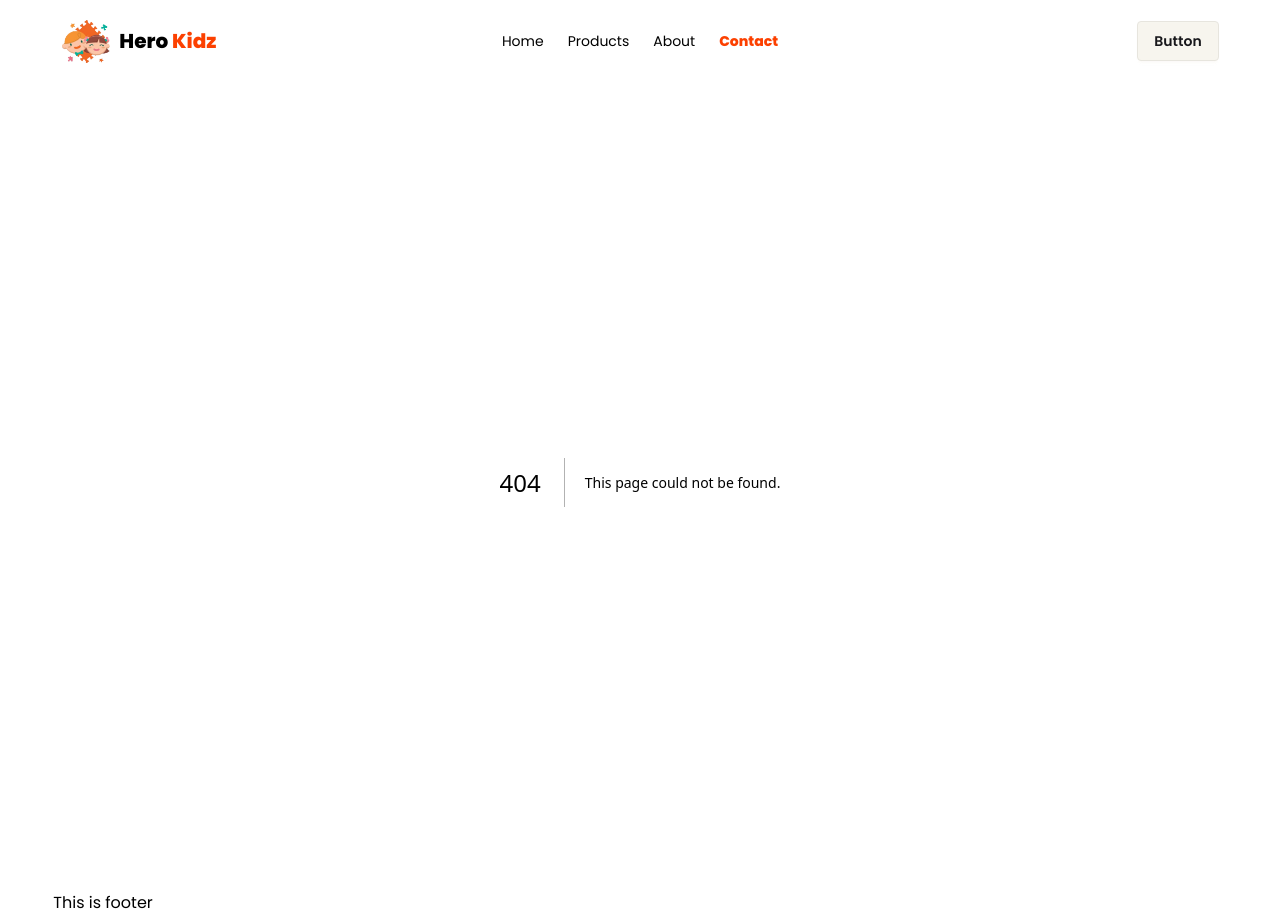
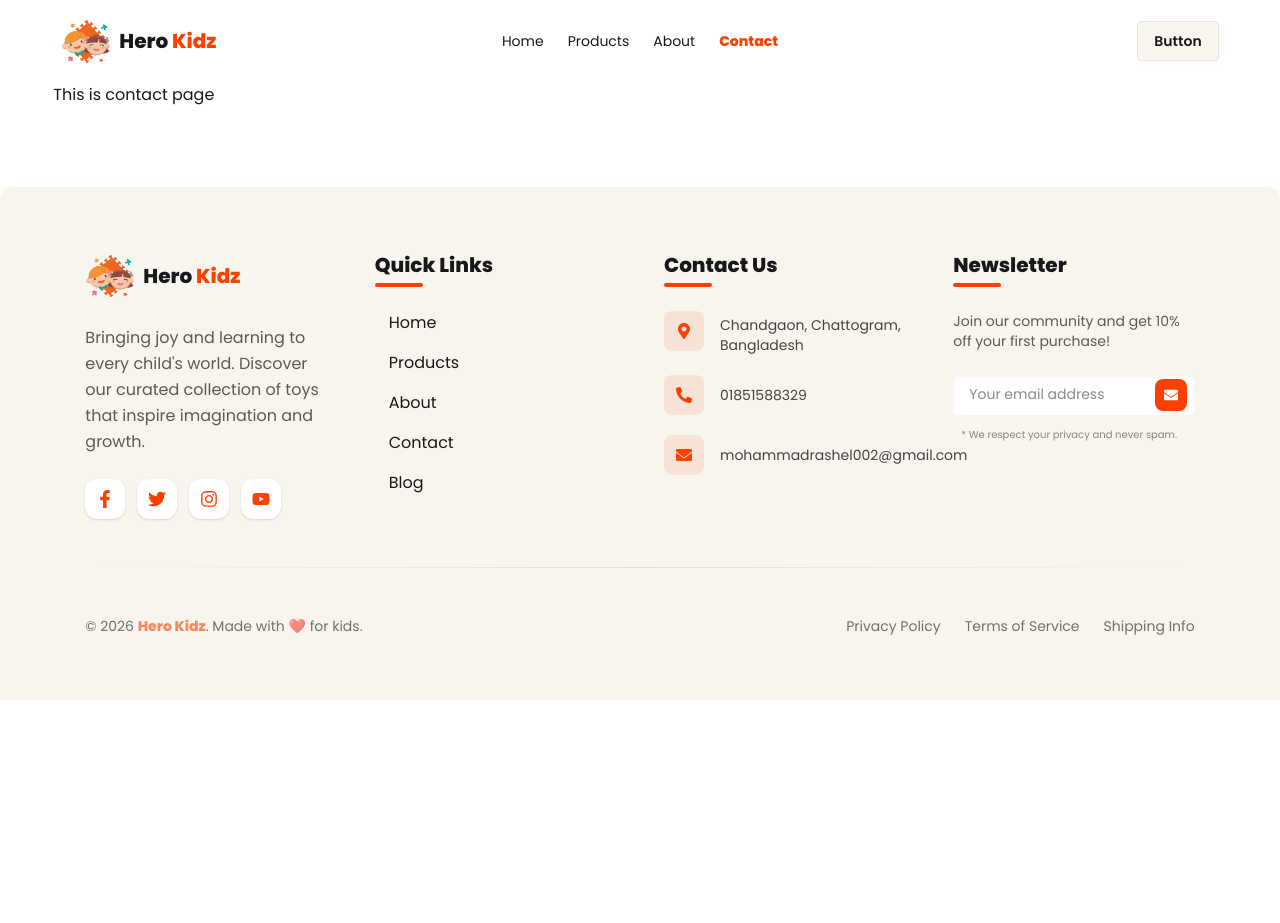
Before and after one commit to rashel-dev/hero-kids-by-next, a Next.js app: page /contact in a window 1280 px wide. Before the commit this address had no page. After the commit the page ends 800 px from the top, so only its background shows below. Built offline with nearby package versions, Linux system fonts and the light colour scheme.

Commit message:
feat: create footer

```diff
--- a/src/Components/Shared/Footer.jsx
+++ b/src/Components/Shared/Footer.jsx
@@ -1,10 +1,122 @@
 import React from 'react';
+import Link from 'next/link';
+import { FaFacebookF, FaTwitter, FaInstagram, FaYoutube, FaEnvelope, FaPhoneAlt, FaMapMarkerAlt } from 'react-icons/fa';
+import Logo from '../ui/Logo';
 
 const Footer = () => {
     return (
-        <div>
-            <h2>This is footer</h2>
-        </div>
+        <footer className="bg-base-200 text-base-content rounded-t-xl mt-20">
+            <div className="w-11/12 mx-auto px-8 py-16">
+                <div className="grid grid-cols-1 md:grid-cols-2 lg:grid-cols-4 gap-12">
+                    {/* Brand Section */}
+                    <div className="flex flex-col gap-6">
+                        <Logo />
+                        <p className="text-base opacity-70 leading-relaxed max-w-xs">
+                            Bringing joy and learning to every child's world. Discover our curated collection of toys that inspire imagination and growth.
+                        </p>
+                        <div className="flex gap-3">
+                            {[FaFacebookF, FaTwitter, FaInstagram, FaYoutube].map((Icon, index) => (
+                                <a
+                                    key={index}
+                                    href="#"
+                                    className="w-10 h-10 rounded-xl bg-base-100 shadow-sm flex items-center justify-center text-primary hover:bg-primary hover:text-white hover:-translate-y-1 transition-all duration-300"
+                                >
+                                    <Icon size={18} />
+                                </a>
+                            ))}
+                        </div>
+                    </div>
+
+                    {/* Quick Links */}
+                    <div>
+                        <h3 className="text-xl font-bold mb-8 relative inline-block">
+                            Quick Links
+                            <span className="absolute -bottom-2 left-0 w-12 h-1 bg-primary rounded-full"></span>
+                        </h3>
+                        <ul className="space-y-4">
+                            {['Home', 'Products', 'About', 'Contact', 'Blog'].map((item) => (
+                                <li key={item}>
+                                    <Link
+                                        href={item === 'Home' ? '/' : `/${item.toLowerCase().replace(' ', '-')}`}
+                                        className="hover:text-primary hover:pl-2 transition-all duration-300 flex items-center gap-2 group"
+                                    >
+                                        <span className="w-1.5 h-1.5 rounded-full bg-primary opacity-0 group-hover:opacity-100 transition-all"></span>
+                                        {item}
+                                    </Link>
+                                </li>
+                            ))}
+                        </ul>
+                    </div>
+
+                    {/* Contact Info */}
+                    <div>
+                        <h3 className="text-xl font-bold mb-8 relative inline-block">
+                            Contact Us
+                            <span className="absolute -bottom-2 left-0 w-12 h-1 bg-primary rounded-full"></span>
+                        </h3>
+                        <ul className="space-y-5">
+                            <li className="flex items-start gap-4 group">
+                                <div className="w-10 h-10 rounded-lg bg-primary/10 flex items-center justify-center text-primary shrink-0 group-hover:bg-primary group-hover:text-white transition-colors">
+                                    <FaMapMarkerAlt />
+                                </div>
+                                <span className="text-sm opacity-80 pt-1">Chandgaon, Chattogram, Bangladesh</span>
+                            </li>
+                            <li className="flex items-center gap-4 group">
+                                <div className="w-10 h-10 rounded-lg bg-primary/10 flex items-center justify-center text-primary shrink-0 group-hover:bg-primary group-hover:text-white transition-colors">
+                                    <FaPhoneAlt />
+                                </div>
+                                <span className="text-sm opacity-80">01851588329</span>
+                            </li>
+                            <li className="flex items-center gap-4 group">
+                                <div className="w-10 h-10 rounded-lg bg-primary/10 flex items-center justify-center text-primary shrink-0 group-hover:bg-primary group-hover:text-white transition-colors">
+                                    <FaEnvelope />
+                                </div>
+                                <span className="text-sm opacity-80">mohammadrashel002@gmail.com</span>
+                            </li>
+                        </ul>
+                    </div>
+
+                    {/* Newsletter */}
+                    <div>
+                        <h3 className="text-xl font-bold mb-8 relative inline-block">
+                            Newsletter
+                            <span className="absolute -bottom-2 left-0 w-12 h-1 bg-primary rounded-full"></span>
+                        </h3>
+                        <p className="text-sm opacity-70 mb-6">
+                            Join our community and get 10% off your first purchase!
+                        </p>
+                        <div className="space-y-3">
+                            <div className="relative">
+                                <input
+                                    type="email"
+                                    placeholder="Your email address"
+                                    className="input input-bordered w-full pl-4 pr-12 bg-base-100 focus:outline-primary border-none shadow-inner"
+                                />
+                                <button className="absolute right-2 top-1/2 -translate-y-1/2 w-8 h-8 rounded-lg bg-primary text-white flex items-center justify-center hover:scale-105 transition-transform">
+                                    <FaEnvelope size={14} />
+                                </button>
+                            </div>
+                            <p className="text-[10px] opacity-50 px-2">
+                                * We respect your privacy and never spam.
+                            </p>
+                        </div>
+                    </div>
+                </div>
+
+                <div className="h-px w-full bg-linear-to-r from-transparent via-base-content/10 to-transparent my-12"></div>
+
+                <div className="flex flex-col md:flex-row justify-between items-center gap-6">
+                    <p className="text-sm opacity-60">
+                        © {new Date().getFullYear()} <span className="font-bold text-primary">Hero Kidz</span>. Made with ❤️ for kids.
+                    </p>
+                    <div className="flex flex-wrap justify-center gap-6 text-sm opacity-60">
+                        <Link href="/privacy" className="hover:text-primary transition-colors">Privacy Policy</Link>
+                        <Link href="/terms" className="hover:text-primary transition-colors">Terms of Service</Link>
+                        <Link href="/shipping" className="hover:text-primary transition-colors">Shipping Info</Link>
+                    </div>
+                </div>
+            </div>
+        </footer>
     );
 };
 
--- /dev/null
+++ b/src/app/contact/page.jsx
@@ -0,0 +1,11 @@
+import React from 'react';
+
+const Contact = () => {
+    return (
+        <div>
+            <h2>This is contact page</h2>
+        </div>
+    );
+};
+
+export default Contact;
--- a/src/app/layout.jsx
+++ b/src/app/layout.jsx
@@ -23,9 +23,7 @@ export default function RootLayout({ children }) {
                 <main className="w-11/12 mx-auto">
                     {children}
                 </main>
-                <footer className="py-2 w-11/12 mx-auto">
-                    <Footer />
-                </footer>
+                <Footer />
             </body>
         </html>
     );
```
